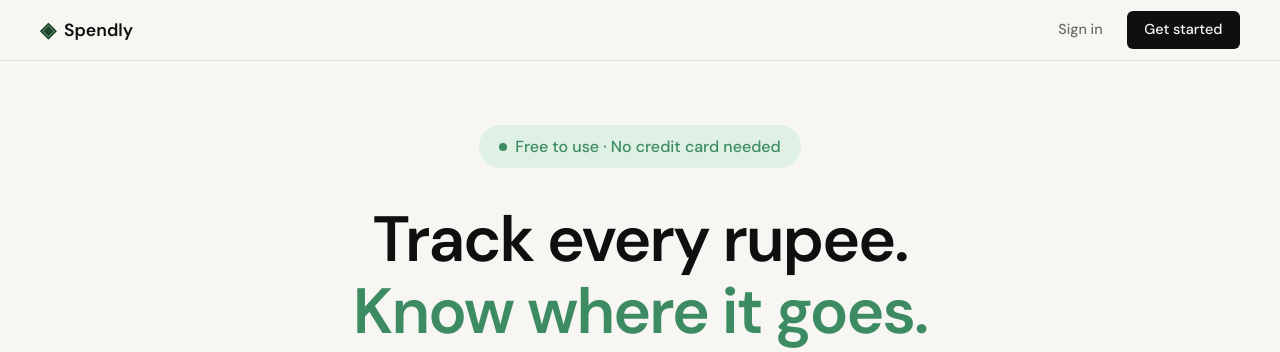
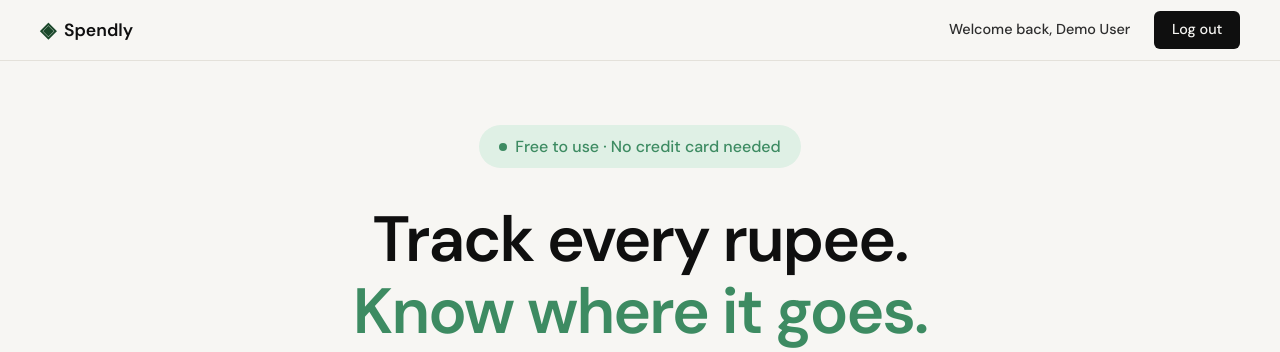
Before and after one commit to itsMayankVashistha/spendlyv1, a Flask app: page / in a window 1280 px wide. Shown: the top 352 px of the page. Run offline with Flask 3, Linux system fonts and the light colour scheme; the visitor is signed in with stand-in values (Sample User, id 1); data comes from the database, SQL or seed files in the repository.

Commit message:
Show logged-in state in navbar
Add a get_user_by_id() lookup and context processor so base.html can
render "Welcome back, {name}" + Log out when session["user_id"] is
set, instead of always showing Sign in / Get started.

Co-Authored-By: Claude Sonnet 5 <noreply@anthropic.com>

```diff
--- a/app.py
+++ b/app.py
@@ -3,7 +3,7 @@ import sqlite3
 from flask import Flask, redirect, render_template, request, session, url_for
 from werkzeug.security import check_password_hash, generate_password_hash
 
-from database.db import get_db, get_user_by_email, init_db, seed_db
+from database.db import get_db, get_user_by_email, get_user_by_id, init_db, seed_db
 
 app = Flask(__name__)
 app.secret_key = "dev"
@@ -11,6 +11,12 @@ app.secret_key = "dev"
 with app.app_context():
     init_db()
     seed_db()
+
+
+@app.context_processor
+def inject_current_user():
+    user_id = session.get("user_id")
+    return {"current_user": get_user_by_id(user_id) if user_id else None}
 
 
 # ------------------------------------------------------------------ #
--- a/database/db.py
+++ b/database/db.py
@@ -62,6 +62,13 @@ def get_user_by_email(email):
     return user
 
 
+def get_user_by_id(user_id):
+    conn = get_db()
+    user = conn.execute("SELECT * FROM users WHERE id = ?", (user_id,)).fetchone()
+    conn.close()
+    return user
+
+
 def seed_db():
     conn = get_db()
     existing = conn.execute("SELECT COUNT(*) FROM users").fetchone()[0]
--- a/static/css/style.css
+++ b/static/css/style.css
@@ -102,6 +102,8 @@ a { color: inherit; text-decoration: none; }
 
 .nav-links a { color: var(--ink-muted); transition: color 0.2s; }
 .nav-links a:hover { color: var(--ink); }
+
+.nav-welcome { color: var(--ink-soft); }
 
 .nav-cta {
     background: var(--ink) !important;
--- a/templates/base.html
+++ b/templates/base.html
@@ -19,8 +19,13 @@
                 <span class="brand-name">Spendly</span>
             </a>
             <div class="nav-links">
+                {% if current_user %}
+                <span class="nav-welcome">Welcome back, {{ current_user["name"] }}</span>
+                <a href="{{ url_for('logout') }}" class="nav-cta">Log out</a>
+                {% else %}
                 <a href="{{ url_for('login') }}">Sign in</a>
                 <a href="{{ url_for('register') }}" class="nav-cta">Get started</a>
+                {% endif %}
             </div>
         </div>
     </nav>
```
